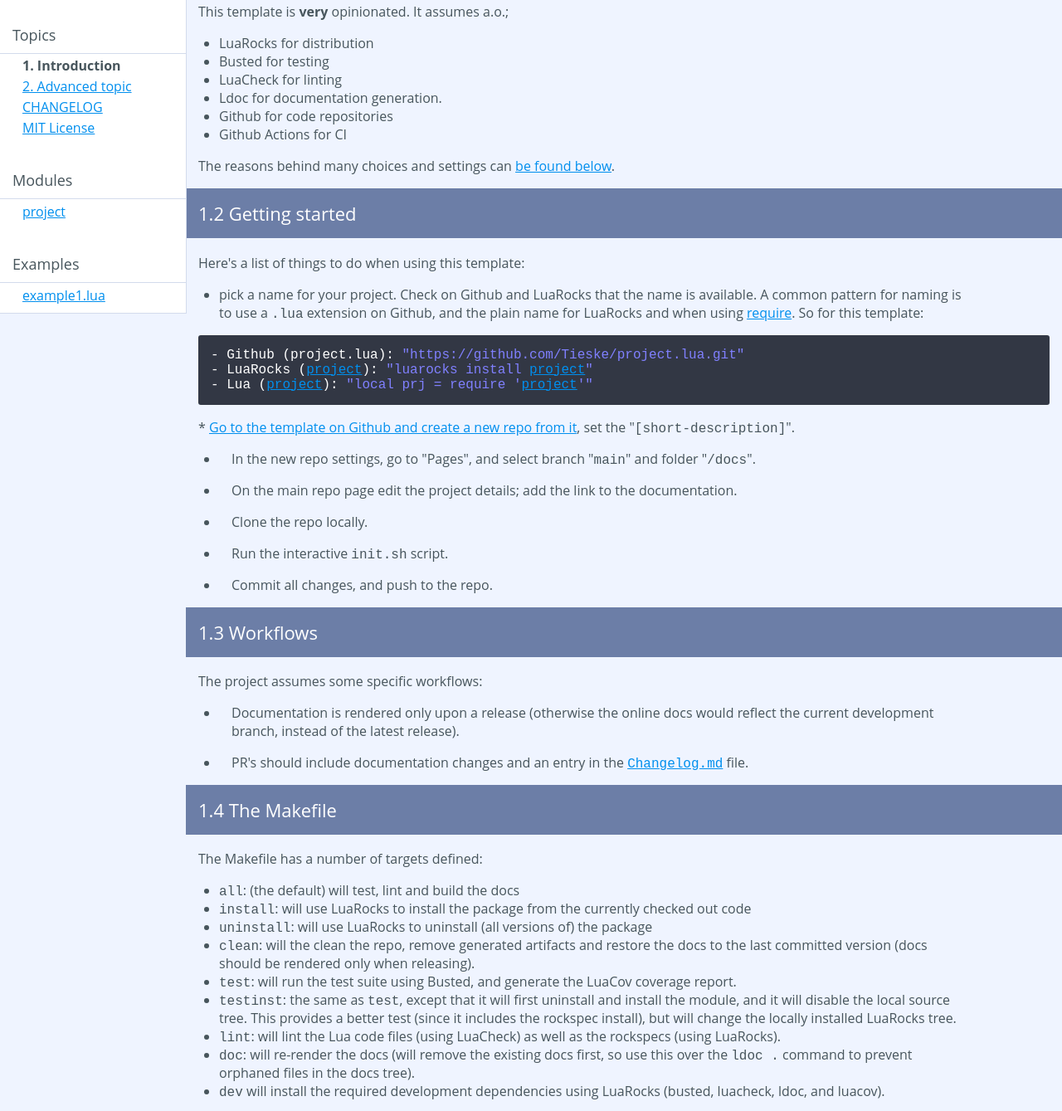
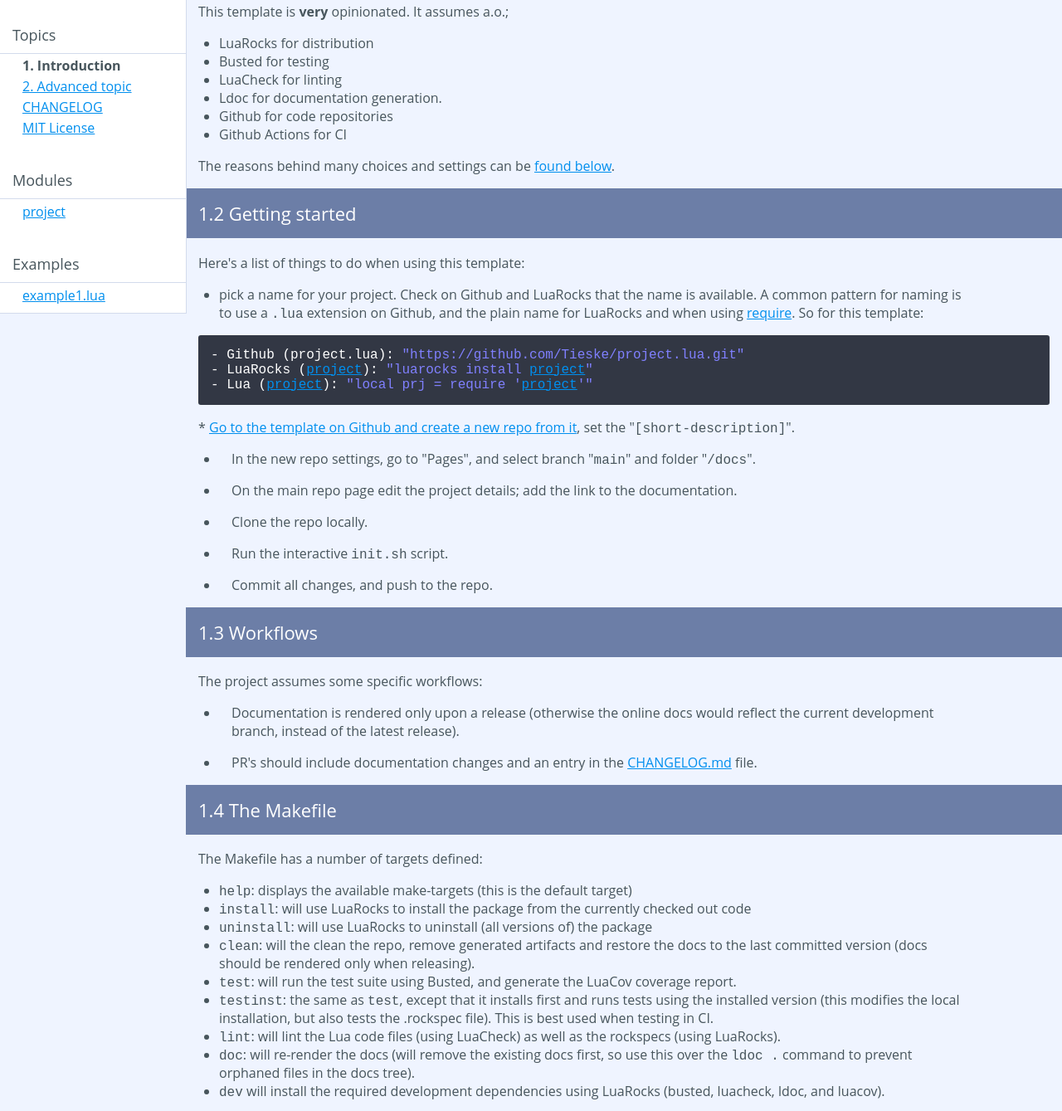
Before and after one commit to Tieske/project.lua, a plain HTML site: page docs/topics/01-introduction.md.html in a window 1280 px wide. Shown: the part 277-1616 px from the top of the page at 83% size. Drawn offline with Linux system fonts and the light colour scheme.

Commit message:
chore(*) some minor doc and link fixes

```diff
--- a/docs/topics/01-introduction.md.html
+++ b/docs/topics/01-introduction.md.html
@@ -25,6 +25,7 @@
 <div id="navigation">
 <br/>
 <h1>[repo-name]</h1>
+
 
 
 <h2>Contents</h2>
@@ -81,7 +82,7 @@ project specifics and what not.</p>
     <li>Github Actions for CI</li>
 </ul>
 
-<p>The reasons behind many choices and settings can <a href="#1_5_Choices_explained">be found below</a>.</p>
+<p>The reasons behind many choices and settings can be <a href="#1_5_Choices_explained">found below</a>.</p>
 
 <p><a name="1_2_Getting_started"></a></p>
 <h2>1.2 Getting started</h2>
@@ -122,7 +123,7 @@ project specifics and what not.</p>
     <li><p>Documentation is rendered only upon a release (otherwise the online docs would reflect the
     current development branch, instead of the latest release).</p></li>
     <li><p>PR's should include documentation changes and an entry in the
-    <a href="changelog.md.html"><code>Changelog.md</code></a> file.</p></li>
+    <a href="changelog.md.html"><a href="../topics/CHANGELOG.md.html#">CHANGELOG.md</a></a> file.</p></li>
 </ul>
 
 
@@ -132,15 +133,15 @@ project specifics and what not.</p>
 <p>The Makefile has a number of targets defined:</p>
 
 <ul>
-    <li><code>all</code>: (the default) will test, lint and build the docs</li>
+    <li><code>help</code>: displays the available make-targets (this is the default target)</li>
     <li><code>install</code>: will use LuaRocks to install the package from the currently checked out code</li>
     <li><code>uninstall</code>: will use LuaRocks to uninstall (all versions of) the package</li>
     <li><code>clean</code>: will the clean the repo, remove generated artifacts and restore the docs to
     the last committed version (docs should be rendered only when releasing).</li>
     <li><code>test</code>: will run the test suite using Busted, and generate the LuaCov coverage report.</li>
-    <li><code>testinst</code>: the same as <code>test</code>, except that it will first uninstall and install the module,
-    and it will disable the local source tree. This provides a better test (since it includes
-    the rockspec install), but will change the locally installed LuaRocks tree.</li>
+    <li><code>testinst</code>: the same as <code>test</code>, except that it installs first and runs tests using the
+    installed version (this modifies the local installation, but also tests the .rockspec
+    file). This is best used when testing in CI.</li>
     <li><code>lint</code>: will lint the Lua code files (using LuaCheck) as well as the rockspecs (using
     LuaRocks).</li>
     <li><code>doc</code>: will re-render the docs (will remove the existing docs first, so use this over the
@@ -203,7 +204,7 @@ and used by the Lua distributions them selves.</p>
 
 <p>Update the <code>LICENSE</code> file if the default MIT license doesn't suit you. Make sure
 to use a format that is recognized by Github, such that when users click the
-<code>LICENSE</code> file, they <a href="https://github.com/Tieske/project.lua/blob/main/LICENSE">get a nice header</a>
+<code>LICENSE</code> file, they <a href="https://github.com/Tieske/project.lua/blob/main/LICENSE.md">get a nice header</a>
 at the top explaining the basics of the license.</p>
 
 <p>Make sure to also update the license details in the code files, and in the <code>.rockspec</code> files.</p>
@@ -301,7 +302,6 @@ to the Ldoc config file "<code>./config.ld</code>".</p>
 </div> <!-- id="main" -->
 <div id="about">
 <i>generated by <a href="http://github.com/stevedonovan/LDoc">LDoc 1.4.6</a></i>
-<i style="float:right;">Last updated 2022-09-10 15:55:16 </i>
 </div> <!-- id="about" -->
 </div> <!-- id="container" -->
 </body>
```
Also changed, not shown: docs/examples/example1.lua.html (+1 -1 lines), docs/index.html (+1 -1 lines), docs/topics/02-advanced.md.html (+1 -1 lines), docs/topics/CHANGELOG.md.html (+1 -1 lines), docs/topics/LICENSE.md.html (+1 -1 lines), 2 other files.
